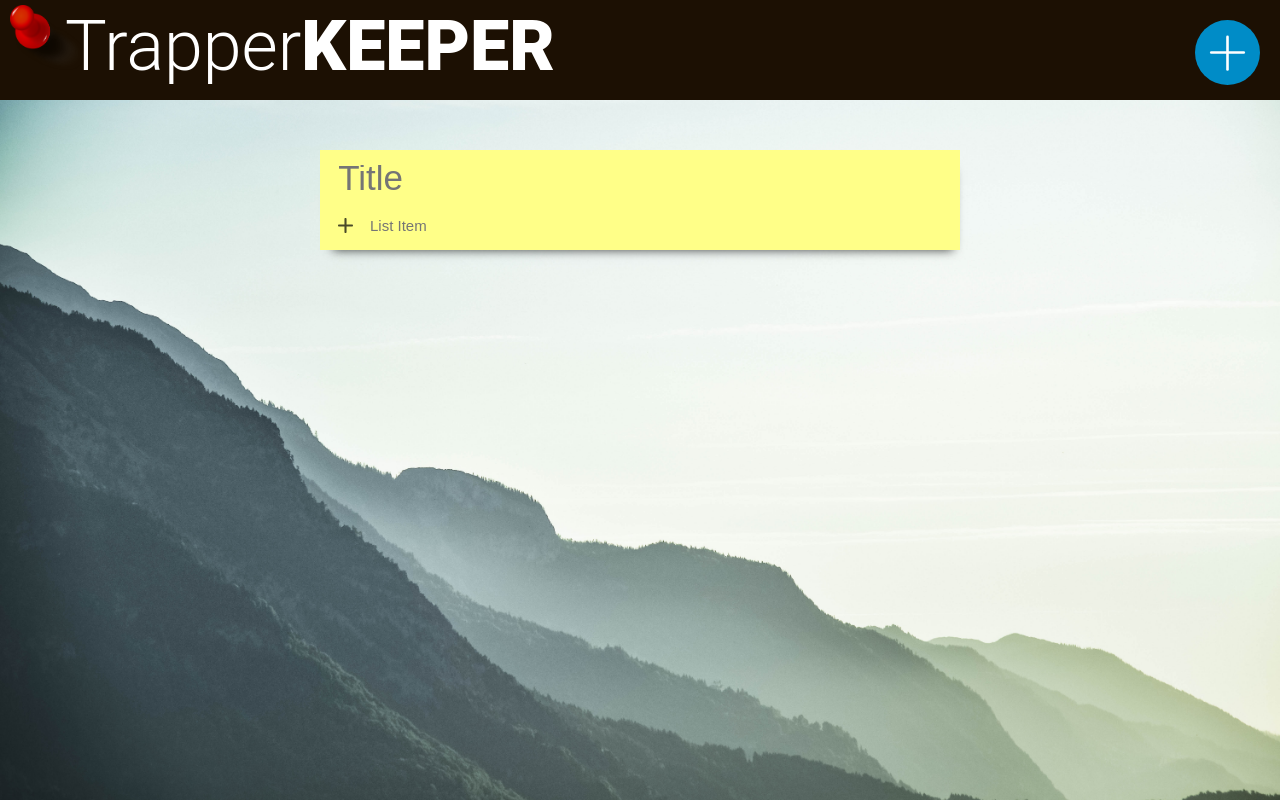
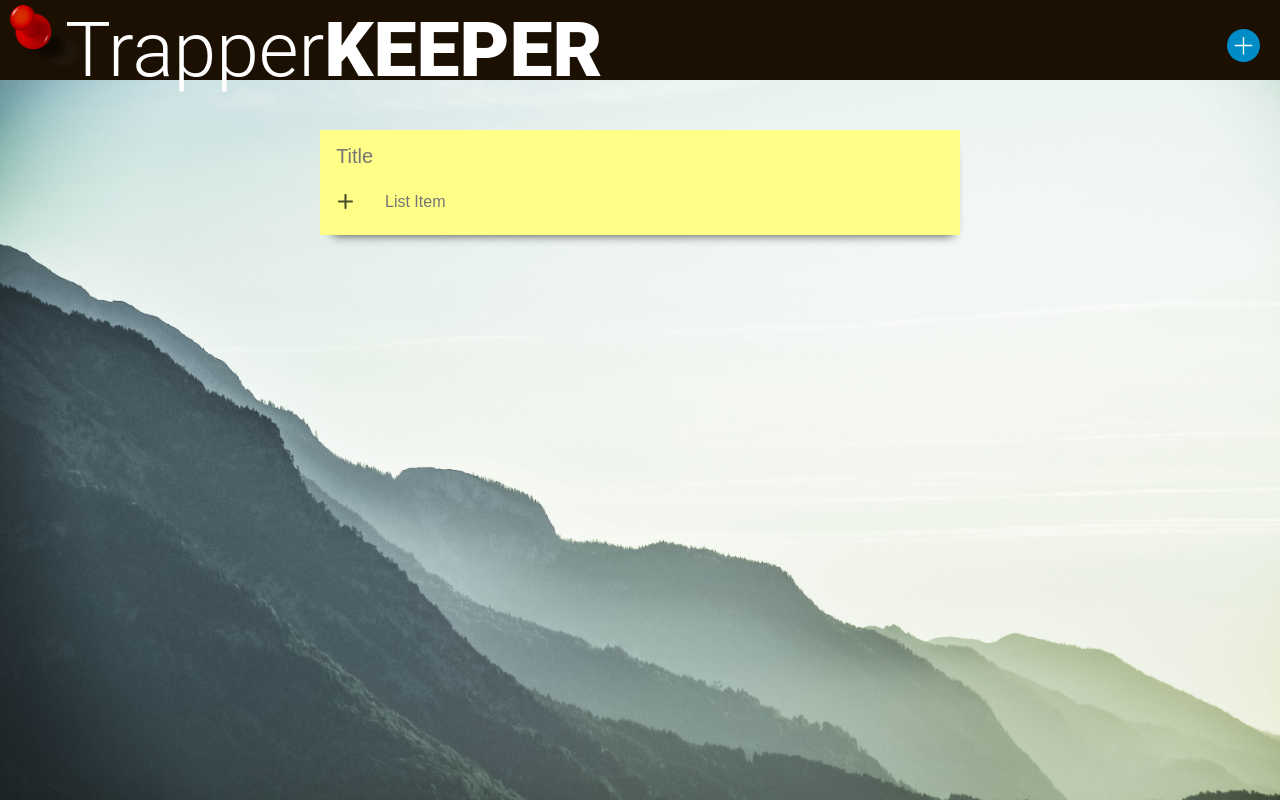
Before and after one commit to KStockton/Trapper-Keeper, a React (Create React App) app: page /new-note in a window 1280 px wide. Built offline with nearby package versions, Linux system fonts and the light colour scheme.

Commit message:
Fix media q for notecards

```diff
--- a/src/Components/Header/Header.scss
+++ b/src/Components/Header/Header.scss
@@ -2,7 +2,7 @@
 
 .header-component {
   background-color: $header-color;
-  height: 100px;
+  height: 10vh;
   margin-top: 0;
   width: 100vw;
 
@@ -10,6 +10,7 @@
     display: flex;
     flex-direction: row;
     justify-content: space-between;
+    align-items: center;
   }
 
   a {
@@ -20,17 +21,18 @@
     color: $logo-color;
     margin: 5px auto;
     margin-left: 65px;
-    font-size: 70px;
+    font-size: 6vw;
     font-weight: 300;
 
     &::before {
       content: "";
       background-image: url('../Assets/pin.png');
       @include background-style;
-      height: 75px;
+      height: 9vh;
       left: 10px;
       position: absolute;
-      width: 75px;
+      width: 8vw;
+      ;
     }
 
     span {
@@ -38,16 +40,19 @@
       text-transform: uppercase;
     }
   }
+  header a:nth-child(2){
+    margin: 20px;
+  }
 
   .add-note {
-    background-color: $header-color;
+    background-color: #fafbff00;
     background-image: url('../Assets/plus.svg');
     @include background-style;
     border: none;
     cursor: pointer;
-    height: 65px;
-    margin: 20px 20px;
-    width: 65px;
+    height: 5vh;
+    margin: auto;
+    width: 33px;
 
     &:focus {
       outline: none;
--- a/src/Components/NewCard/NewCard.scss
+++ b/src/Components/NewCard/NewCard.scss
@@ -15,7 +15,7 @@
     .note-title {
       background-color: $card-color;
       border: none;
-      font-size: 35px;
+      font-size: 20px;
       height: 1em;
       margin-top: 15px;
       padding-bottom: 10px;
@@ -30,7 +30,7 @@
       display: flex;
       flex-direction: row;
       width: 100%;
-      padding-bottom: 10px;
+      padding-bottom: 17px;
     }
 
     .plus {
@@ -46,7 +46,7 @@
     .list-item {
       background-color: $card-color;
       border: none;
-      font-size: 15px;
+      font-size: 16px;
       height: 30px;
       margin: 10px 0 0 0;
       width: 90%;
@@ -91,10 +91,10 @@
     border: none;
     display: -webkit-box;
     overflow: hidden;
-    overflow: hidden;
-    padding-left: 12px;
     text-align: left;
     width: 100%;
+    font-size: 1rem;
+    margin: 0px 0px 10px 27px;
   }
 
   .completed {
--- a/src/Containers/App/App.scss
+++ b/src/Containers/App/App.scss
@@ -2,10 +2,6 @@
 
 .App {
   text-align: center;
-}
-
-* {
-  box-sizing: border-box;
 }
 
 body {
--- a/src/Containers/NoteCard/NoteCard.scss
+++ b/src/Containers/NoteCard/NoteCard.scss
@@ -7,19 +7,25 @@
   overflow: hidden;
   padding: 10px;
   width: 100%;
+  border: 1px solid #33333317;
+  padding: 10px 0px 48px 0px;
+  position: relative;
 
   .note-title {
     text-transform: capitalize;
     font-size: 35px;
     padding-bottom: 15px;
     width: 99%;
+    overflow-wrap: break-word;
   }
 
   .note-options {
     display: flex;
-    flex-direction: row;
-    margin-top: 15px;
+    align-items: center;
     justify-content: space-between;
+    position: absolute;
+    bottom: 5px;
+    width: 98%;
 
     .edit-note-btn {
       color: black;
--- a/src/Containers/NoteContainer/NoteContainer.js
+++ b/src/Containers/NoteContainer/NoteContainer.js
@@ -24,6 +24,7 @@ export class NoteContainer extends Component {
           <div className="note-container-component">{this.renderNotes()}</div>
         ) : (
           <div className="note-container-start">
+            <section>
               <h3 className="intro-title">Welcome to TrapperKeeper</h3>
               <p className="intro-paragraph">
                 TrapperKeeper is an application that helps you keep track of your
@@ -31,6 +32,7 @@ export class NoteContainer extends Component {
                 <br /> Add a card by clicking the button in the upper right to
                 start.
               </p>
+            </section>
           </div>
         )}
       </React.Fragment>
--- a/src/Containers/NoteContainer/NoteContainer.scss
+++ b/src/Containers/NoteContainer/NoteContainer.scss
@@ -1,19 +1,19 @@
 @import "../../Sass/Variables.scss";
 
 .note-container-component {
-  column-gap: 40px;
-  columns: 4;
-  margin: 20px auto;
-  width: 1200px;
+  display: grid;
+  grid-template-columns: repeat(auto-fill, minmax(250px, 1fr));
+  grid-gap: 29px;
+  margin: 31px;
 }
 
 .note-container-start {
   background-color: #ffff88;
   box-shadow: 3px 10px 10px -10px rgba(0, 0, 0, 0.75);
-  height: 19rem;
   margin: 150px auto;
-  width: calc(100% - 57rem);
+  width: calc(100% - 41%);
   min-width: 17rem;
+  padding-bottom: 27px;
 
   .intro-title {
     padding-top: 30px;
@@ -25,26 +25,26 @@
   }
 }
 
-@media (max-width: 1200px)
-{
-  .note-container-component {
-    columns: 3;
-    width: calc(100% - 40px);
-    box-sizing: border-box;
-    padding: 20px 20px 20px 0;
-  }
-}
+// @media (max-width: 1200px)
+// {
+//   .note-container-component {
+//     columns: 3;
+//     width: calc(100% - 40px);
+//     box-sizing: border-box;
+//     padding: 20px 20px 20px 0;
+//   }
+// }
 
-@media (max-width: 768px)
-{
-  .note-container-component {
-    columns: 2;
-  }
-}
+// @media (max-width: 768px)
+// {
+//   .note-container-component {
+//     columns: 2;
+//   }
+// }
 
-@media (max-width: 480px)
-{
-  .note-container-component {
-    columns: 1;
-  }
-}
+// @media (max-width: 480px)
+// {
+//   .note-container-component {
+//     columns: 1;
+//   }
+// }
--- a/src/Sass/Variables.scss
+++ b/src/Sass/Variables.scss
@@ -25,7 +25,7 @@ $button-color: #008000;
   height: 30px;
   width: 30px;
   cursor: pointer;
-  margin-left: 11px;
+  margin-left: 13px;
 
 }
 
@@ -33,7 +33,7 @@ $button-color: #008000;
   cursor: pointer;
   border: 1px solid $button-color;
   background: none;
-  font-size: 20px;
+  font-size: 1rem;
   font-family: "montserrat";
   margin-top: 5px;
   color: $button-color;
```
Lines whose indentation alone changed are shown as unchanged.
